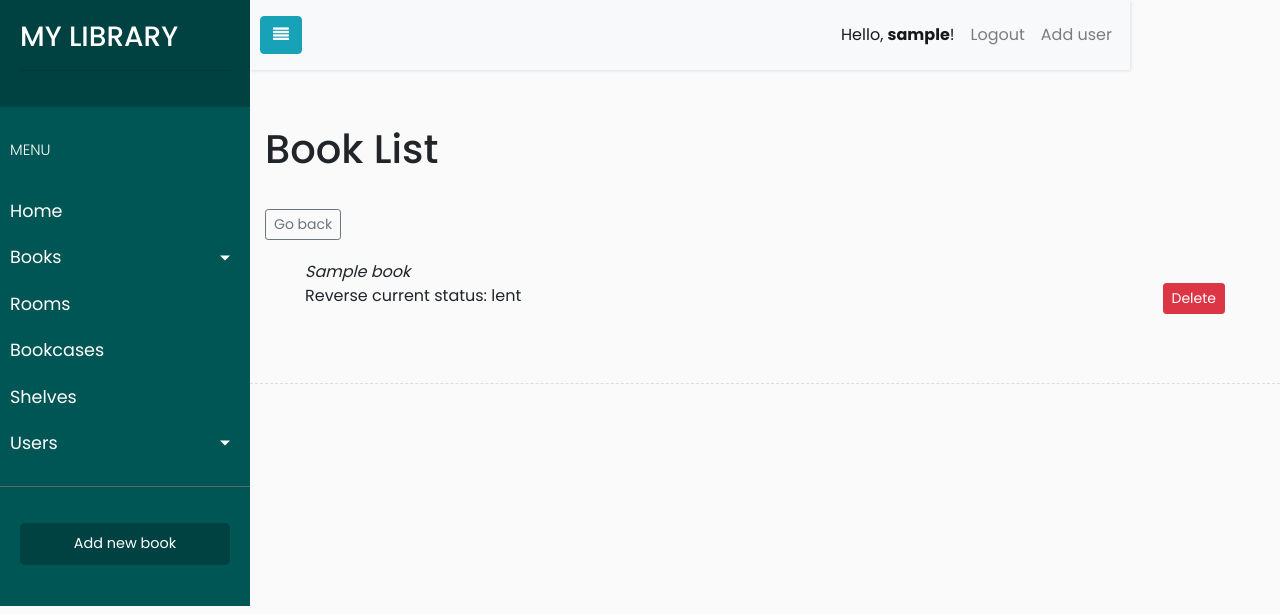
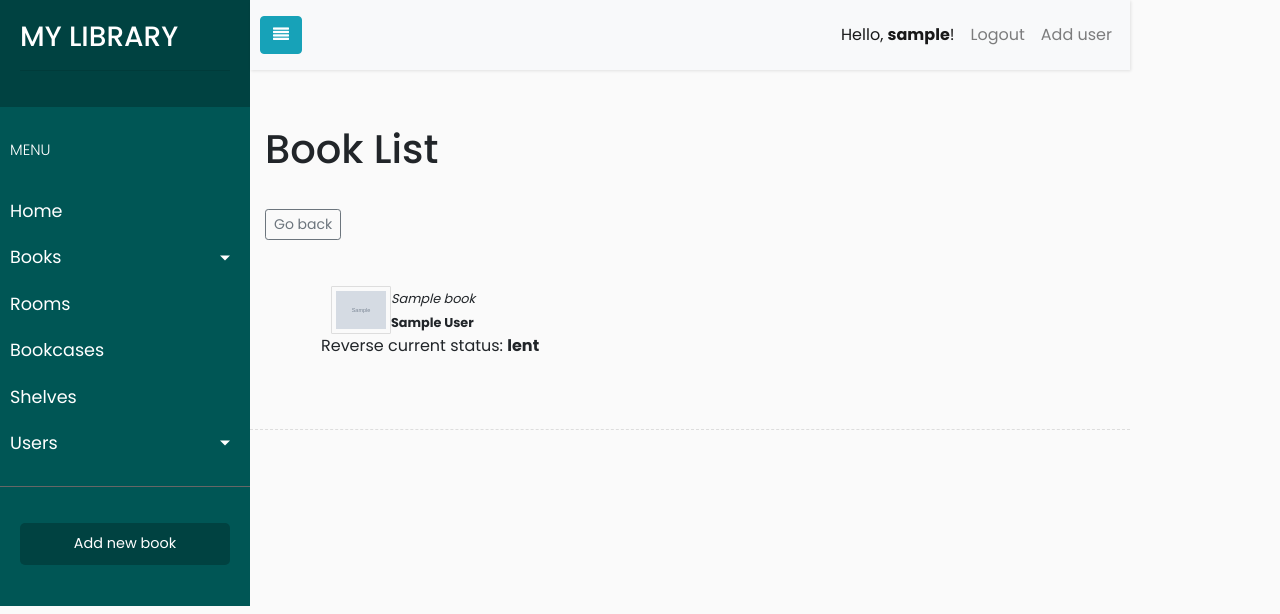
Before and after one commit to milena-marcinik/projk_gr_1, a Django app: page /listallbooks/ in a window 1280 px wide. Shown: the top 614 px of the page. Run offline with Django 3.2, Linux system fonts and the light colour scheme; a user stored in the database is signed in; tables that the repository leaves empty hold one stand-in row (values such as "Sample post"); grey boxes marked "Sample" are stand-in pictures; some libraries are stand-ins or nearby versions.

Commit message:
feature(PG-43) pagination and thumbnails

```diff
--- a/manage_library/templates/manage_library/book_detail.html
+++ b/manage_library/templates/manage_library/book_detail.html
@@ -25,7 +25,7 @@
     <br>
     <br>
     <div class="form-group">
-        <a class="btn btn-outline-secondary btn-sm mt-1 mb-1" href="{% url 'main_manage_library' %}">Go back</a>
+        <a class="btn btn-outline-secondary btn-sm mt-1 mb-1" href="{% url 'list-all-books' %}">Go back</a>
         <a class="btn btn-outline-info btn-sm mt-1 mb-1" type="submit" href="{% url 'book_update' object.id %}">Update</a>
         <a class="btn btn-danger btn-sm mt-1 mb-1" href="{% url 'book_delete' book.id %}">Delete</a>
     </div>
--- a/manage_library/templates/manage_library/books_all.html
+++ b/manage_library/templates/manage_library/books_all.html
@@ -2,31 +2,57 @@
 {% load crispy_forms_tags %}
 
 {% block content %}
-{% if user.is_authenticated %}
+    {% if user.is_authenticated %}
 
         <h1>Book List</h1><br>
-    <div class="form-group">
-        <a class="btn btn-outline-secondary btn-sm mt-1 mb-1" href="{% url 'main_manage_library' %}">Go back</a>
-    </div>
+        <div class="form-group">
+            <a class="btn btn-outline-secondary btn-sm mt-1 mb-1" href="{% url 'main_manage_library' %}">Go back</a>
+        </div>
         {% if books_all %}
             <ul>
                 {% for book in books_all %}
-                    <div style="padding-bottom: 20px; align-items: center; width: 60em">
+                    <div style="padding: 1em; align-items: center">
                         <td>
-                            <a href ="{% url 'show-book-details' book.id %}"><i>{{ book.title }}</i></a>
+                            <div style="flex: 1 1 300px; margin: 10px;">
+                                <img style="float: left; border: 1px solid #ddd; border-radius: 1px; padding: 4px; width: 60px"
+                                     src="{{ book.cover.url }}" alt=""></div>
+                            <small>
+                                <a href="{% url 'show-book-details' book.id %}"><i>{{ book.title }}</i></a>
+                                <br>
+                                <a href="{% url 'show-book-details' book.id %}"><b>{{ book.author }}</b></a>
+                            </small>
                             <br>
-                            <a href ="{% url 'change-book-status' book.id %}">Reverse current status: {{ book.lending_status }} </a>
-                             {% if request.user.is_superuser %}
+                            <a href="{% url 'change-book-status' book.id %}">Reverse current
+                                status: <b>{{ book.lending_status }}</b> </a>
 
-                            <div class="right">
-                                <a class="btn btn-danger btn-sm mt-1 mb-1" href="{% url 'book_delete' book.id %}">Delete</a>
-                            </div>
-
-                            {% endif %}
                         </td>
                     </div>
                 {% endfor %}<br>
             </ul>
+
+            {% if is_paginated %}
+
+                {% if page_obj.has_previous %}
+                    <a class="btn btn-outline-info mb-4" href="?page=1">First</a>
+                    <a class="btn btn-outline-info mb-4" href="?page={{ page_obj.previous_page_number }}">Previous</a>
+                {% endif %}
+
+                {% for num in page_obj.paginator.page_range %}
+                    {% if page_obj.number == num %}
+                        <a class="btn btn-info mb-4" href="?page={{ num }}">{{ num }}</a>
+                    {% elif num > page_obj.number|add:'-3' and num < page_obj.number|add:'3' %}
+                        <a class="btn btn-outline-info mb-4" href="?page={{ num }}">{{ num }}</a>
+                    {% endif %}
+                {% endfor %}
+
+                {% if page_obj.has_next %}
+                    <a class="btn btn-outline-info mb-4" href="?page={{ page_obj.next_page_number }}">Next</a>
+                    <a class="btn btn-outline-info mb-4" href="?page={{ page_obj.paginator.num_pages }}">Last</a>
+                {% endif %}
+
+            {% endif %}
+
+
         {% else %}
             <p>There are no books.</p>
         {% endif %}
--- a/manage_library/views.py
+++ b/manage_library/views.py
@@ -8,6 +8,7 @@ from django.views.generic import ListView, CreateView, DeleteView, UpdateView
 
 from manage_library.forms import ShelfCreateForm, BookAddForm, BookChangeShelfForm, BookUpdateForm
 from manage_library.models import Room, Bookcase, Shelf, Book
+from django.core.paginator import Paginator
 
 
 class MainManageLibrary(ListView):
@@ -81,6 +82,7 @@ class BookListView(ListView):
     model = Book
     context_object_name = 'books_all'
     queryset = Book.objects.all()
+    paginate_by = 7
 
 
 class BooksDeleteView(SuccessMessageMixin, DeleteView):
```
